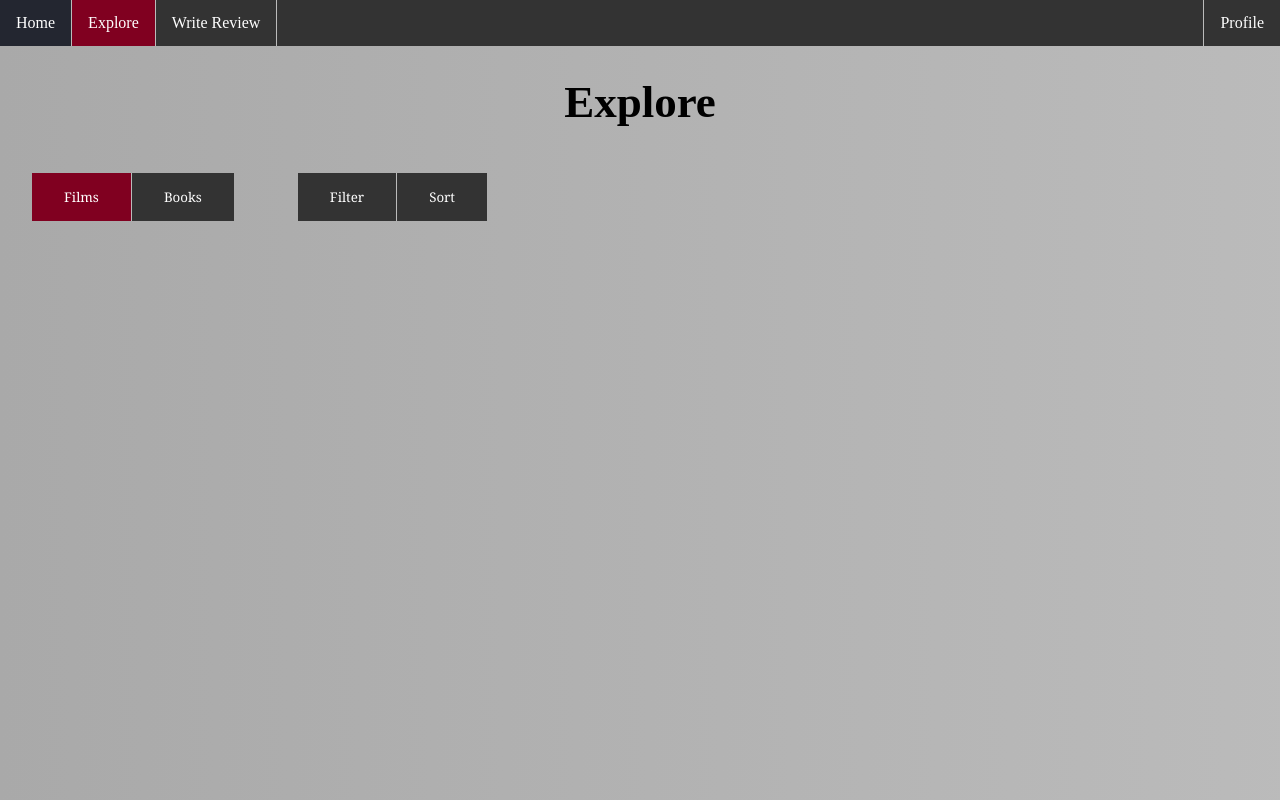
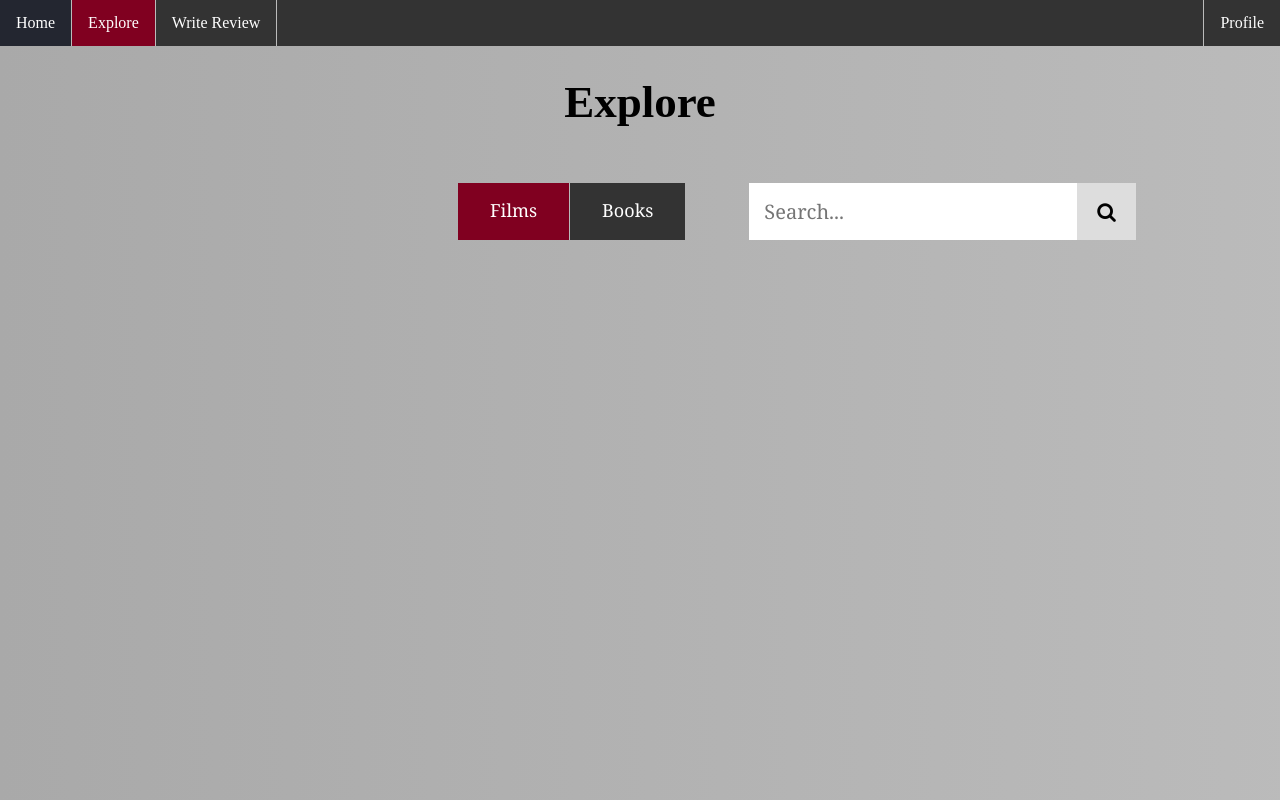
Before and after one commit to ReyMPerez/RP-2024-2025-ISP, a plain HTML site: page explore.html in a window 1280 px wide. Drawn offline with Linux system fonts and the light colour scheme; no server answers.

Commit message:
Adds Search Bar to the Explore page
*Removed Filter and Sort button group
*Added Search Bar for users to eventually search for specific movies and books
*Centered the Films and Books button group and the Search Bar horizontally

```diff
--- a/explore.html
+++ b/explore.html
@@ -4,6 +4,7 @@
 <title>Explore</title>
 <meta name="viewport" content="width=device-width,initial-scale=1">
 <link rel="stylesheet" href="/layout.css">
+<link rel="stylesheet" href="https://cdnjs.cloudflare.com/ajax/libs/font-awesome/4.7.0/css/font-awesome.min.css">
 <script src=""></script>
 
 <body>
@@ -17,14 +18,16 @@
 
     <h1>Explore</h1>
 
-    <div class="btn-container">
+    <div class="btn-container center-explore">
         <div class="btn-group">
             <button class="button active" id="filmsButton" onclick="showSection('films')">Films</button>
             <button class="button inactive" id="booksButton" onclick="showSection('books')" style="border-left:1px solid #bbb;">Books</button>
         </div>
         <div class="btn-group">
-            <button class="button inactive">Filter</button>
-            <button class="button inactive" style="border-left:1px solid #bbb;">Sort</button>
+            <div class="search-container">
+                  <input type="text" placeholder="Search..." name="search">
+                  <button type="submit"><i class="fa fa-search"></i></button>
+            </div>
         </div>
     </div>
 
--- a/layout.css
+++ b/layout.css
@@ -125,6 +125,13 @@ label, input, select, textarea, button {
   font-family: georgia;
 }
 
+.center-explore {
+  margin: auto;
+  width: 35%;
+  padding: 10px;
+  /* border: 3px solid #73AD21; */
+}
+
 .btn-container {
   display: flex;
 }
@@ -135,12 +142,42 @@ label, input, select, textarea, button {
   display: flex;
   margin: 0;
   padding: 15px 32px;
+  font-size: 18px;
   text-align: center;
   text-decoration: none;
+}
+
+.button {
   cursor: pointer;
 }
 
-.content { /* Stacks child elements vertically */
+.search-container {
+  display: flex;
+  align-items: center;
+  overflow: hidden;
+}
+
+.search-container input[type="text"] {
+  flex: 1;
+  padding: 15px;
+  font-size: 20px;
+  border: none;
+}
+
+.search-container button {
+  padding: 15px 20px;
+  font-size: 20px;
+  background: #ddd;
+  border: none;
+  cursor: pointer;
+}
+
+.search-container button:hover {
+  background: #ccc;
+}
+
+/* Stacks child elements vertically */
+.content {
     display: flex;
     flex-direction: column;
     justify-content: center;
```
